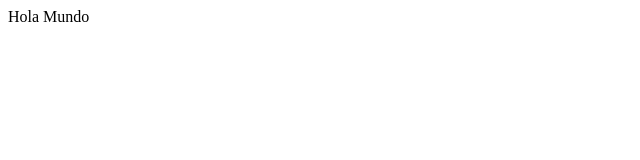
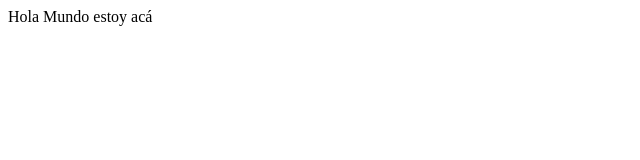
Before and after one commit to jphormiga87/PrepCourseHenry, a plain HTML site: page index.html in a window 1280 px wide. Shown: the full height of the page, 0-640 px from the left. Drawn offline with Linux system fonts and the light colour scheme.

Commit message:
prueba todo agregado

```diff
--- a/index.html
+++ b/index.html
@@ -7,6 +7,6 @@
   </head>
   <body>
     <!-- Contenido de la página va aquí-->
-    Hola Mundo
+    Hola Mundo estoy acá
   </body>
 </html>
```
Also changed, not shown: Mi primer repositorio.txt.
